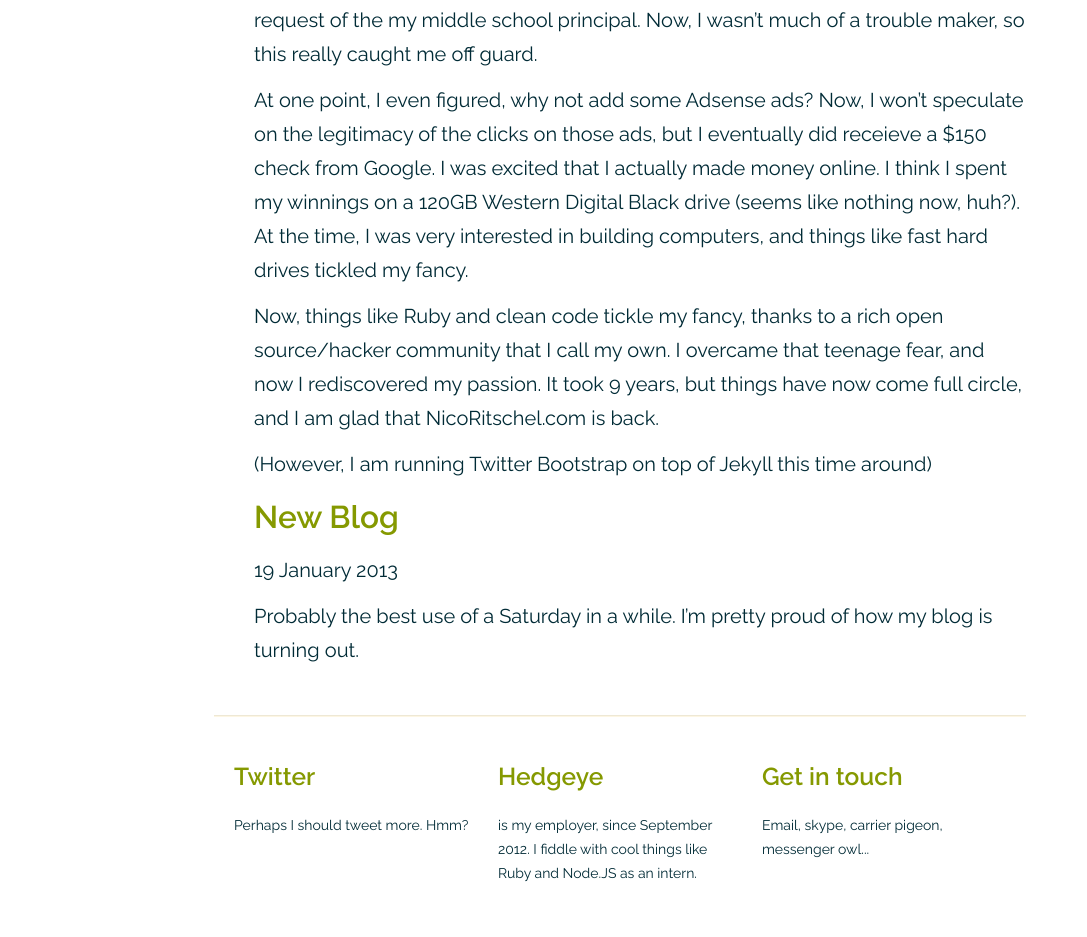
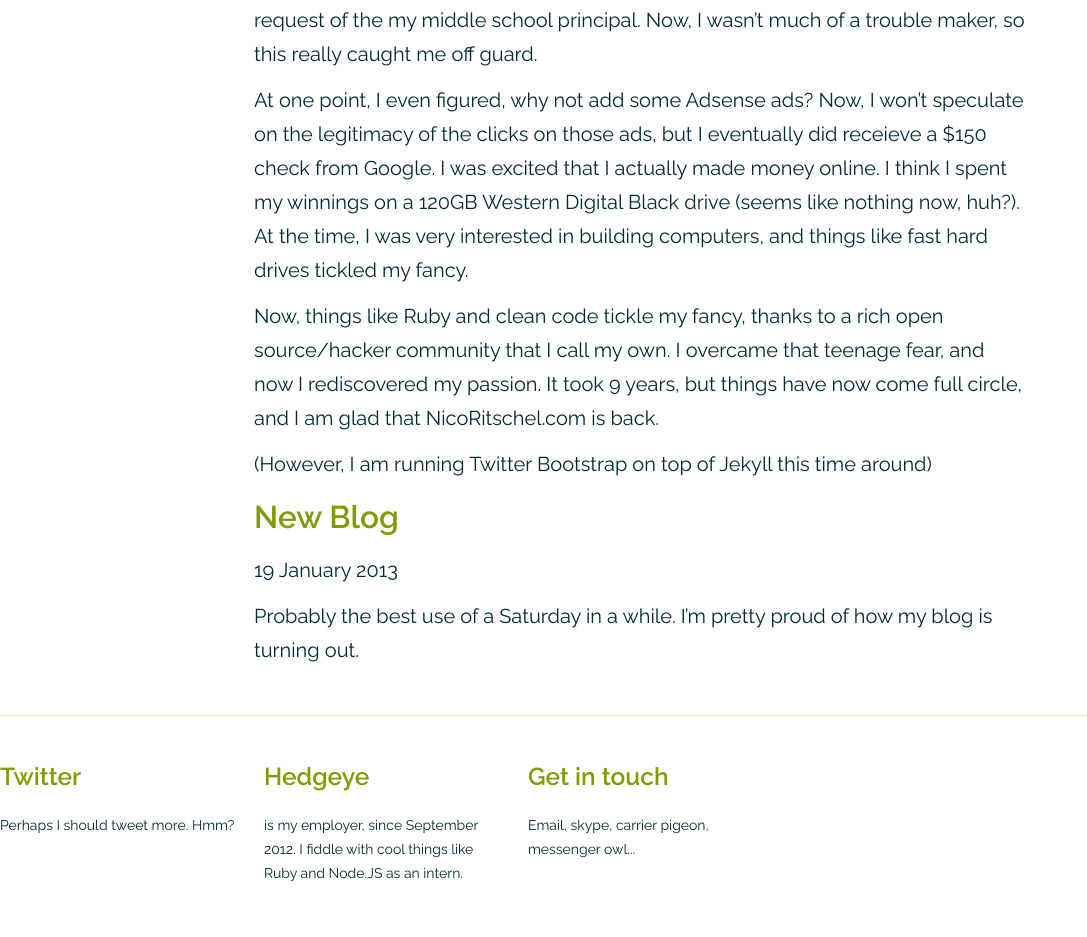
Before and after one commit to nicosuave/nicosuave.github.io, a Jekyll site: the page built from index.html, in a window 1280 px wide. Shown: the part 869-1806 px from the top of the page, without its empty margins (0-1087 px from the left). Built offline with Jekyll 4.4.1, drawn with Linux system fonts in a browser that asks for light colours; nearby versions of some CDN libraries; Markdown is read by kramdown in place of the engine named in the settings; the list of posts is cut into pages by our own code.

Commit message:
Cleaned up html

```diff
--- a/_includes/instagram.html
+++ b/_includes/instagram.html
@@ -7,26 +7,26 @@
           <div class="carousel-inner">
             <div class="active item">
               <ul class="instagram-bar">
-                <li><img src="http://distilleryimage3.s3.amazonaws.com/732cfb50625511e2b2f422000a9f1255_7.jpg" height="300px" width="300px" /></li>
-                <li><img src="http://distilleryimage7.s3.amazonaws.com/d098dc1c60ea11e2a1c022000a1fb718_7.jpg" height="300px" width="300px" /></li>
-                <li><img src="http://distilleryimage2.s3.amazonaws.com/304af4b2605311e29dbc22000a1f9e59_7.jpg" height="300px" width="300px" /></li>
-                <li><img src="http://distilleryimage0.s3.amazonaws.com/dba7e3fe5f8d11e2a07e22000a1f9a28_7.jpg" height="300px" width="300px" /></li>
+                <li><img src="http://distilleryimage3.s3.amazonaws.com/732cfb50625511e2b2f422000a9f1255_7.jpg" height="300" width="300" /></li>
+                <li><img src="http://distilleryimage7.s3.amazonaws.com/d098dc1c60ea11e2a1c022000a1fb718_7.jpg" height="300" width="300" /></li>
+                <li><img src="http://distilleryimage2.s3.amazonaws.com/304af4b2605311e29dbc22000a1f9e59_7.jpg" height="300" width="300" /></li>
+                <li><img src="http://distilleryimage0.s3.amazonaws.com/dba7e3fe5f8d11e2a07e22000a1f9a28_7.jpg" height="300" width="300" /></li>
               </ul>
             </div>
             <div class="item">
               <ul class="instagram-bar">
-                <li><img src="http://distilleryimage8.s3.amazonaws.com/6e3e0f3e5e2311e28cc022000a1fb854_7.jpg" height="300px" width="300px" /></li>
-                <li><img src="http://distilleryimage3.s3.amazonaws.com/3562960e5cec11e2852a22000a9e0709_7.jpg" height="300px" width="300px" /></li>
-                <li><img src="http://distilleryimage2.s3.amazonaws.com/9a00128e5c3911e2b55422000a9f1377_7.jpg" height="300px" width="300px" /></li>
-                <li><img src="http://distilleryimage11.s3.amazonaws.com/c6bcbaba5abe11e29ad022000a1f9a79_7.jpg" height="300px" width="300px" /></li>
+                <li><img src="http://distilleryimage8.s3.amazonaws.com/6e3e0f3e5e2311e28cc022000a1fb854_7.jpg" height="300" width="300" /></li>
+                <li><img src="http://distilleryimage3.s3.amazonaws.com/3562960e5cec11e2852a22000a9e0709_7.jpg" height="300" width="300" /></li>
+                <li><img src="http://distilleryimage2.s3.amazonaws.com/9a00128e5c3911e2b55422000a9f1377_7.jpg" height="300" width="300" /></li>
+                <li><img src="http://distilleryimage11.s3.amazonaws.com/c6bcbaba5abe11e29ad022000a1f9a79_7.jpg" height="300" width="300" /></li>
               </ul>
             </div>
 <!--                 <div class="item">
               <ul class="instagram-bar">
-                <li><img src="http://distilleryimage3.s3.amazonaws.com/732cfb50625511e2b2f422000a9f1255_7.jpg" height="300px" width="300px" /></li>
-                <li><img src="http://distilleryimage7.s3.amazonaws.com/d098dc1c60ea11e2a1c022000a1fb718_7.jpg" height="300px" width="300px" /></li>
-                <li><img src="http://distilleryimage2.s3.amazonaws.com/304af4b2605311e29dbc22000a1f9e59_7.jpg" height="300px" width="300px" /></li>
-                <li><img src="http://distilleryimage0.s3.amazonaws.com/dba7e3fe5f8d11e2a07e22000a1f9a28_7.jpg" height="300px" width="300px" /></li>
+                <li><img src="http://distilleryimage3.s3.amazonaws.com/732cfb50625511e2b2f422000a9f1255_7.jpg" height="300" width="300" /></li>
+                <li><img src="http://distilleryimage7.s3.amazonaws.com/d098dc1c60ea11e2a1c022000a1fb718_7.jpg" height="300" width="300" /></li>
+                <li><img src="http://distilleryimage2.s3.amazonaws.com/304af4b2605311e29dbc22000a1f9e59_7.jpg" height="300" width="300" /></li>
+                <li><img src="http://distilleryimage0.s3.amazonaws.com/dba7e3fe5f8d11e2a07e22000a1f9a28_7.jpg" height="300" width="300" /></li>
               </ul>
             </div> -->
           </div>
--- a/_layouts/default.html
+++ b/_layouts/default.html
@@ -20,9 +20,9 @@
         <div class="container">
           <a href="/" class="brand"><span class="first-name">Nico</span><span class="last-name">Ritschel</span></a>
           <ul class="nav social">
-            <li><a href="http://github.com/nicoritschel"><span class="icon-github"></i></a></li>
-            <li><a href="http://www.linkedin.com/profile/view?id=93588951"><span class="icon-linkedin-sign"></i></a></li>
-            <li><a href="http://twitter.com/nicoritschel"><span class="icon-twitter"></i></a></li>
+            <li><a href="http://github.com/nicoritschel"><span class="icon-github"></span></a></li>
+            <li><a href="http://www.linkedin.com/profile/view?id=93588951"><span class="icon-linkedin-sign"></span></a></li>
+            <li><a href="http://twitter.com/nicoritschel"><span class="icon-twitter"></span></a></li>
           </ul>
           <a class="btn btn-navbar" data-toggle="collapse" data-target=".nav-collapse">
             <span class="icon-bar"></span>
@@ -54,8 +54,7 @@
           {{ content }}
         </div>
       </div>
-      <div class="row">
-    </row>
+    </div>
       <div class="row tail">
         <hr>
         <div class="span4">
```
